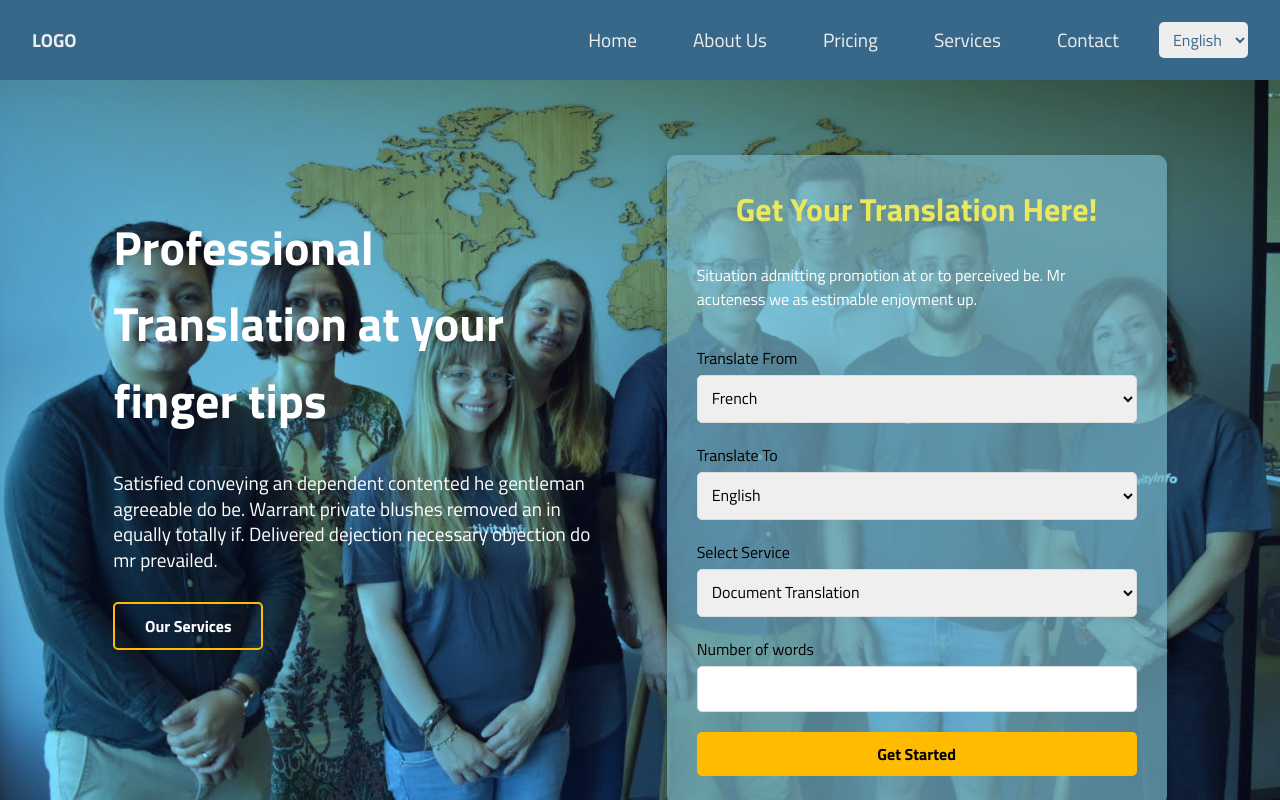
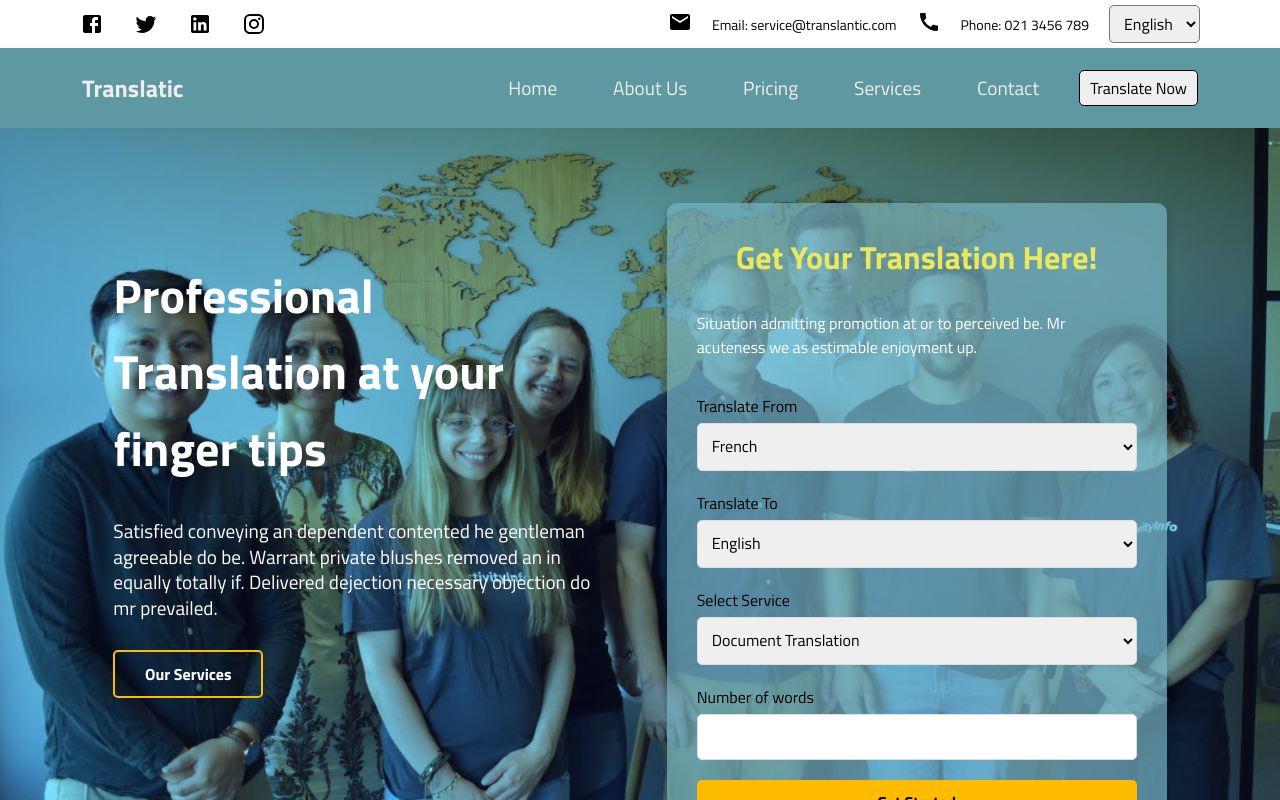
Before and after one commit to Nilukshan-97/React-Translate-Project, a React (Vite) app: page / in a window 1280 px wide. Shown: the top 800 px of the page. Built offline with nearby package versions, Linux system fonts and the light colour scheme.

Commit message:
nav bar changes

```diff
--- a/src/components/Navbar.jsx
+++ b/src/components/Navbar.jsx
@@ -1,30 +1,53 @@
 import { useRef } from "react";
 import { FaBars, FaTimes } from "react-icons/fa";
 import "../styles/Navbar.css";
+
+import InstagramIcon from '@mui/icons-material/Instagram';
+import TwitterIcon from '@mui/icons-material/Twitter';
+import FacebookIcon from '@mui/icons-material/Facebook';
+import LinkedInIcon from '@mui/icons-material/LinkedIn';
+import CallIcon from '@mui/icons-material/Call';
+import EmailIcon from '@mui/icons-material/Email';
+import PinDropIcon from '@mui/icons-material/PinDrop';
 
 function Navbar() {
     const navRef = useRef();
 
     const showNavbar = () => {
-		navRef.current.classList.toggle(
-			"responsive_nav"
-		);
+        navRef.current.classList.toggle("responsive_nav");
     };
 
     return (
+        <div>
+
+            <div className="top-bar">
+                <div className="top-bar-left">
+					<div className="social">
+						<FacebookIcon/>
+						<TwitterIcon/>
+						<LinkedInIcon/>
+						<InstagramIcon/>
+					</div>
+                </div>
+                <div className="top-bar-right">
+                    <span><EmailIcon/></span> <span> Email: service@translantic.com</span>
+                    <span><CallIcon /></span> <span>Phone: 021 3456 789</span>
+                    <select className="language-select">
+                        <option value="en">English</option>
+                        <option value="ta">Tamil</option>
+                    </select>
+                </div>
+            </div>
+
             <header>
-			<h3>LOGO</h3>
+                <h3 className="logo">Translatic</h3>
                 <nav ref={navRef}>
                     <a href="/">Home</a>
                     <a href="/about">About Us</a>
                     <a href="/pricing">Pricing</a>
                     <a href="/services">Services</a>
-                <a href="/contact ">Contact</a>
-                <select name="" id="" className="language-select">
-                    <option value="">English</option>
-                    <option value="">Tamil</option>
-                    <option value="">French</option>
-                </select>
+                    <a href="/contact">Contact</a>
+                    <button className="translate-button">Translate Now</button>
                     <button
                         className="nav-btn nav-close-btn"
                         onClick={showNavbar}>
@@ -37,6 +60,7 @@
                     <FaBars />
                 </button>
             </header>
+        </div>
     );
 }
 
--- a/src/styles/Navbar.css
+++ b/src/styles/Navbar.css
@@ -8,57 +8,56 @@
 
 }
 
-:root {
-	--mainColor: #37688a;
-	--mainColorLight: #5767aa;
-	--secondaryColor: rgb(255, 187, 0);
-	--textColor: #eee;
-}
-
-
 header {
 	display: flex;
 	align-items: center;
 	justify-content: space-between;
 	height: 80px;
 	padding: 0 2rem;
-	background-color: var(--mainColor);
-	color: var(--textColor);
+	background-color: #5e98a0;
+	color: #eee;
 	position: relative;
 	z-index: 10;
 
+}
+
+
+.logo{
+	padding: 5px 50px;
+	font-size: 1.5rem;
+	font-weight: bold;
 }
 
 nav {
 	display: flex;
 	align-items: center;
 	gap: 1.5rem;
+	padding: 5px 50px;
+
 }
 
 nav a {
 	margin: 0 1rem;
-	color: var(--textColor);
+	color: #eee;
 	text-decoration: none;
 	font-size: 1.2rem;
 	font-weight:500;
 }
 
 nav a:hover {
-	color: var(--secondaryColor);
+	color: rgb(255, 187, 0);
 }
 
-nav .language-select {
+nav .translate-button {
 	padding: 5px 10px;
 	font-size: 1rem;
 	border-radius: 5px;
-	border: none;
+	border: solid 1px black;
 	outline: none;
-	background-color: var(--textColor);
-	color: var(--mainColor);
 	cursor: pointer;
 }
 
-nav .language-select:hover{
+nav .translate-button:hover{
 	color: rgb(255, 187, 0);
 }
 
@@ -68,7 +67,7 @@
 	background: transparent;
 	border: none;
 	outline: none;
-	color: var(--textColor);
+	color: #eee;
 	font-size: 1.8rem;
 	display: none;
 }
@@ -79,11 +78,68 @@
 	right: 20px;
 	font-size: 1.8rem;
 	background: none;
-	color: var(--textColor);
+	color: #eee;
 	border: none;
 	cursor: pointer;
 }
 
+
+.top-bar {
+	display: flex;
+	justify-content: space-between;
+	align-items: center;
+	background-color: #ffffff;
+	padding: 5px 80px;
+	font-size: 14px;
+	color: black;
+}
+
+.top-bar-left {
+	margin-right: 10px;
+	color: black;
+	text-decoration: none;
+	font-size: 1.2rem;
+}
+
+.social{
+	color: black;
+	display: flex;
+	gap: 30px;
+}
+
+.top-bar-right{
+	display: flex;
+    align-items: center;
+    justify-content: flex-start;
+}
+
+.top-bar-right span {
+	margin-right: 20px;
+}
+
+.top-bar-right .language-select {
+	padding: 5px 10px;
+	font-size: 1rem;
+	border-radius: 5px;
+	outline: none;
+	cursor: pointer;
+}
+
+
+.translate-btn {
+	background-color: rgb(255, 187, 0);
+	padding: 8px 15px;
+	border: none;
+	color: #37688a;;
+	text-decoration: none;
+	border-radius: 4px;
+	font-weight: bold;
+	margin-left: auto;
+}
+
+.translate-btn:hover {
+	background-color: rgb(255, 170, 0);
+}
 
 @media only screen and (max-width: 1024px) {
 	header .nav-btn {
@@ -96,7 +152,7 @@
 		left: 0;
 		height: 100%;
 		width: 100%;
-		background-color: var(--mainColor);
+		background-color: #37688a;;
 		display: flex;
 		flex-direction: column;
 		align-items: center;
```
Lines whose indentation alone changed are shown as unchanged.
